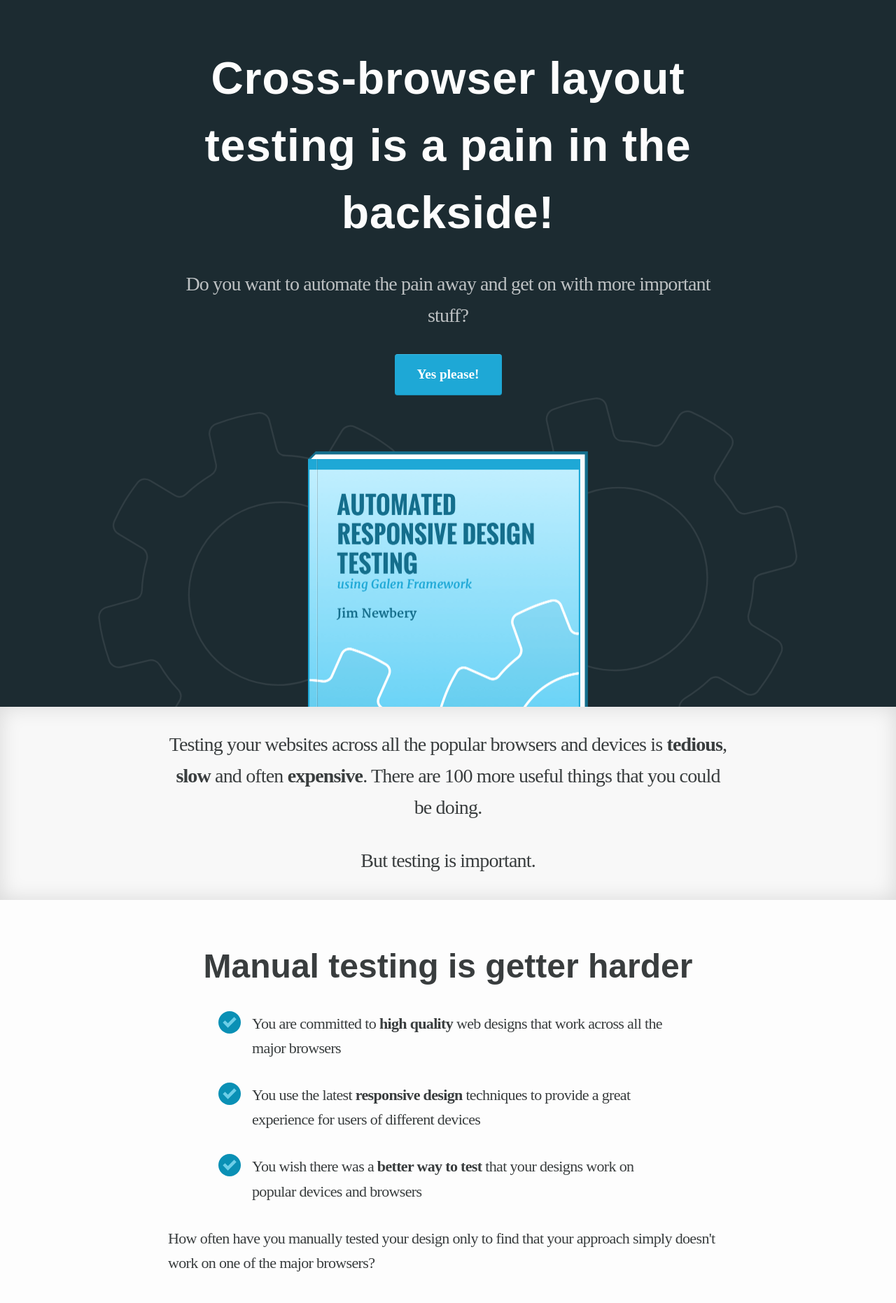
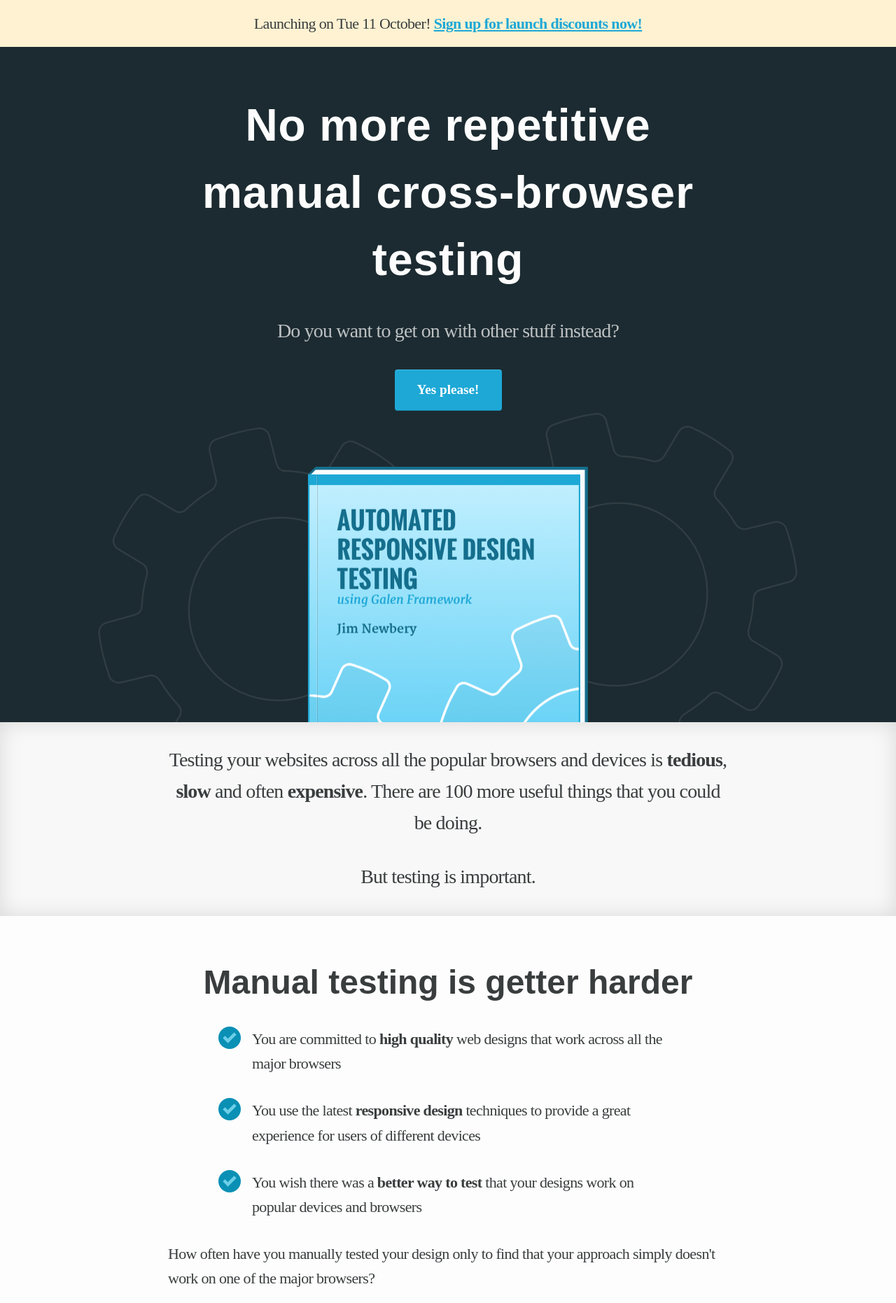
Before and after one commit to froots/froots.github.io, a Jekyll site: the page built from automated-responsive-design-testing/index.html, in a window 1280 px wide. Shown: the top 1862 px of the page at 70% size. Built offline with Jekyll 4.4.1, drawn with Linux system fonts in a browser that asks for light colours.

Commit message:
Add launch banner

```diff
--- /dev/null
+++ b/_sass/landing/_launch-banner.scss
@@ -0,0 +1,14 @@
+.launch-banner {
+  background: $color-tertiary;
+  padding: $vertical-unit/2 $gutter/2;
+  text-align: center;
+}
+
+.launch-banner__text {
+  margin: 0;
+}
+
+.launch-banner__link {
+  font-weight: bold;
+  white-space: nowrap;
+}
--- a/_sass/landing/_vars.scss
+++ b/_sass/landing/_vars.scss
@@ -6,10 +6,14 @@ $mirage: #1C2B31;
 $cape-cod: #393D3E;
 $nearly-white: #FDFDFD;
 $silver-sand: #BDC1C3;
+$barley-white: #FFF2D2;
+$mine-shaft: #333;
 
 $color-primary: $color-curious-blue;
 $color-secondary: $color-picton-blue;
 $color-secondary-light: lighten($color-secondary, 18%);
+$color-tertiary: $barley-white;
+$color-dark-text: $mine-shaft;
 
 $color-text: $cape-cod;
 $color-background: $nearly-white;
--- a/automated-responsive-design-testing/index.html
+++ b/automated-responsive-design-testing/index.html
@@ -13,10 +13,14 @@ og_data:
   image: /images/landing/og-preview.png
 ---
 
+<div class="launch-banner">
+  <p class="launch-banner__text">Launching on Tue 11 October! <a href="#signup" class="launch-banner__link">Sign up for launch discounts now!</a></p>
+</div>
+
 <header class="container header">
   <div class="row">
-    <h1>Cross-browser layout testing is a pain in the backside!</h1>
-    <p class="header-intro">Do you want to automate the pain away and get on with more important stuff?</p>
+    <h1>No more repetitive manual cross-browser testing</h1>
+    <p class="header-intro">Do you want to get on with other stuff instead?</p>
     <div class="buttons">
       {% if page.launched %}
         <a href="#buy" class="button button-primary">Yes please!</a>
--- a/css/landing.scss
+++ b/css/landing.scss
@@ -24,3 +24,4 @@
 @import "landing/portrait";
 @import "landing/testimonial";
 @import "landing/convertkit";
+@import "landing/launch-banner";
```
